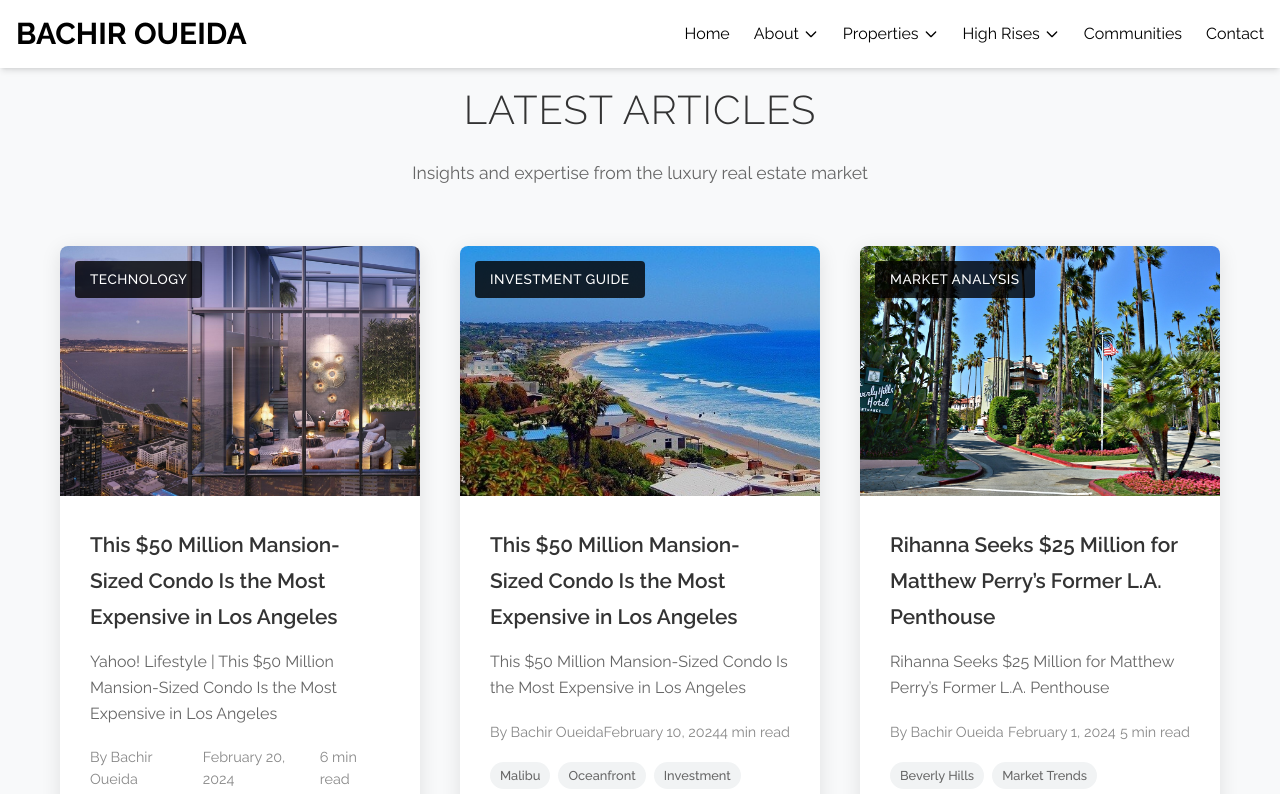
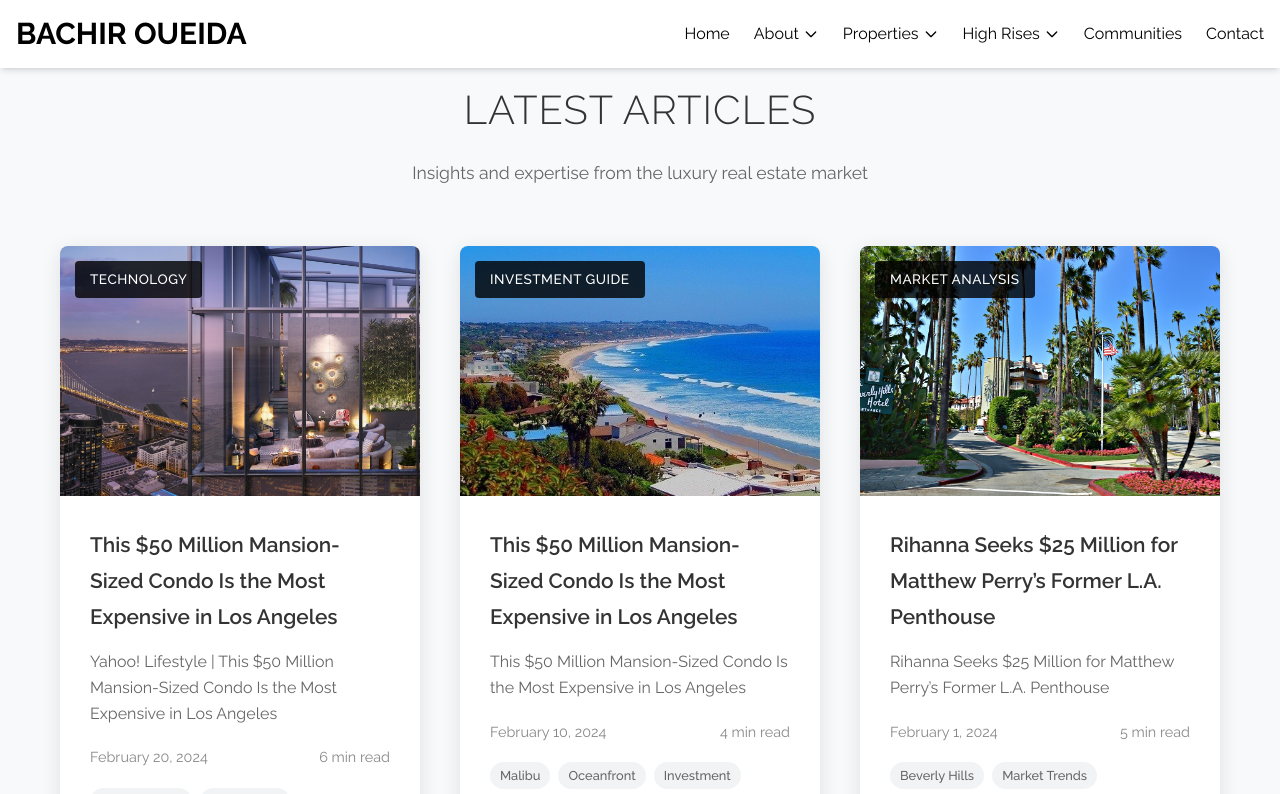
Before and after one commit to Bachir-Oueida/Bachir_personal_site, a Next.js app: page /blog in a window 1280 px wide. Shown: the top 794 px of the page. Built offline with nearby package versions, Linux system fonts and the light colour scheme.

Commit message:
hide the author again

```diff
--- a/src/components/BlogList.js
+++ b/src/components/BlogList.js
@@ -40,9 +40,9 @@ export default function BlogList() {
                 <p className="blog-excerpt">{blog.excerpt}</p>
 
                 <div className="blog-meta">
-                  <div className="blog-author">
+                  {/* <div className="blog-author">
                     <span>By {blog.author}</span>
-                  </div>
+                  </div> */}
                   <div className="blog-date">
                     <span>{formatDate(blog.publishedDate)}</span>
                   </div>
```
